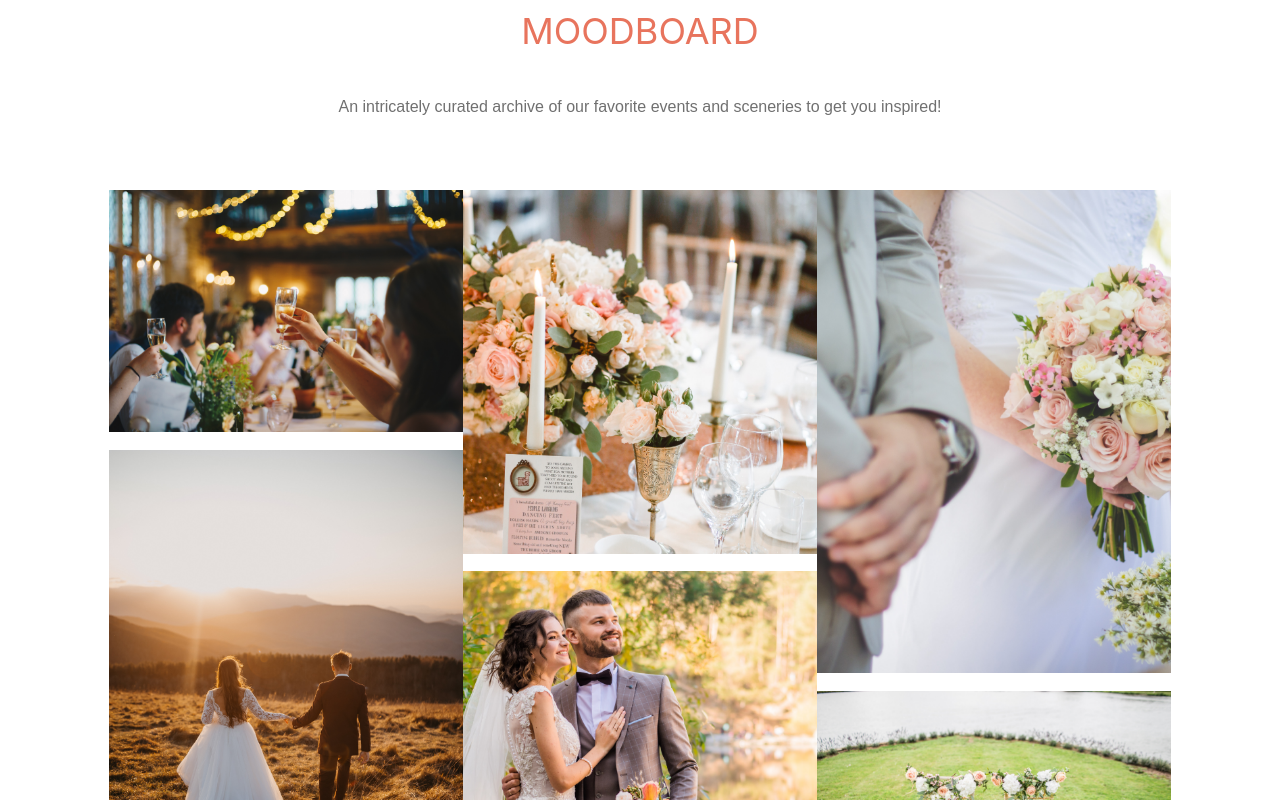
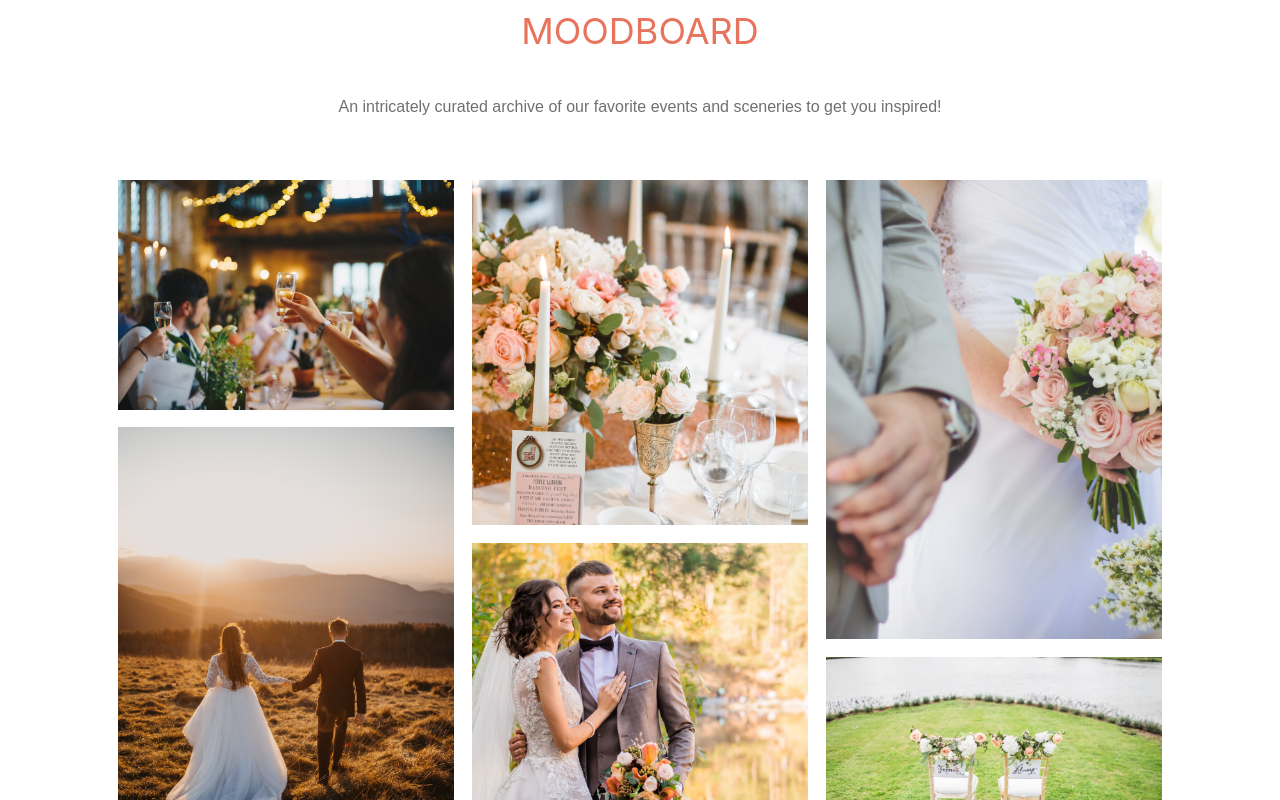
Before and after one commit to SaraBaassiri/Munasabti, a React (Create React App) app: page / in a window 1280 px wide. Shown: the part 3460-4260 px from the top of the page. Built offline with nearby package versions, Linux system fonts and the light colour scheme; no server answers; a web font is replaced by a local one.

Commit message:
Update Home.css

```diff
--- a/src/Views/Public/Home/Home.css
+++ b/src/Views/Public/Home/Home.css
@@ -284,7 +284,7 @@
     flex-direction: row;
     justify-content: space-between;
     align-items: center;
-    padding-inline: 5%;
+    margin: 5%;
 }
 
 .imagesOne {
@@ -292,12 +292,14 @@
     flex-direction: column;
     justify-content: space-between;
     align-items: center;
-    margin-top: 5%;
+    /* margin-top: 5%; */
 }
 
 .imagesOne img {
-    width: 100%;
-    height: 100%;
+    width: 95%;
+    height: 95%;
+    /* margin-left: 3%;
+    margin-right: 3%; */
     margin-bottom: 5%;
 }
 
@@ -306,12 +308,14 @@
     flex-direction: column;
     justify-content: space-between;
     align-items: center;
-    margin-top: 5%;
+    /* margin-top: 5%; */
 }
 
 .imagesTwo img {
-    width: 100%;
-    height: 100%;
+    width: 95%;
+    height: 95%;
+    /* margin-left: 3%;
+    margin-right: 3%; */
     margin-bottom: 5%;
 }
 
@@ -320,12 +324,14 @@
     flex-direction: column;
     justify-content: space-between;
     align-items: center;
-    margin-top: 5%;
+    /* margin-top: 5%; */
 }
 
 .imagesThree img {
-    width: 100%;
-    height: 100%;
+    width: 95%;
+    height: 95%;
+    /* margin-left: 3%;
+    margin-right: 3%; */
     margin-bottom: 5%;
 }
 
```
